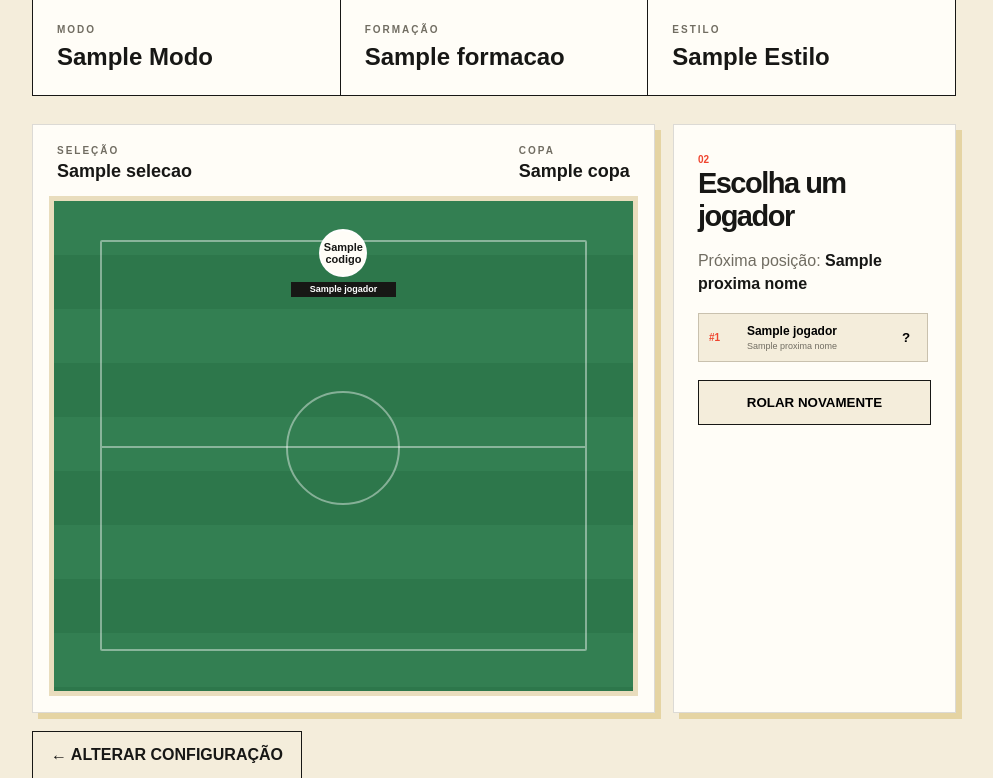
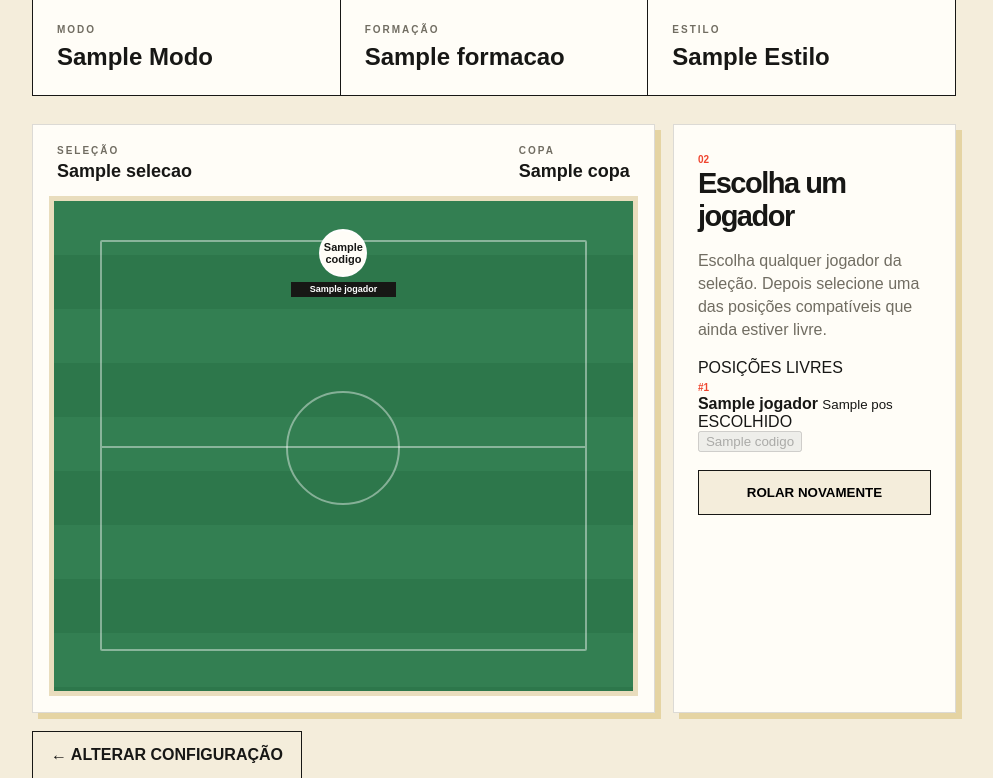
Before and after one commit to trupe-HyZs/6-a-7, a Flask app: template templates/partida.html in a window 1280 px wide. Shown: the part 212-990 px from the top of the page, without its empty margins (146-1139 px from the left). Run offline with Flask 3, Linux system fonts and the light colour scheme; the template is opened without the code that fills it: most values are stand-ins (such as "Sample title", 1, 10 or a date in 2020).

Commit message:
Show full roster and choose eligible open position

```diff
--- a/templates/partida.html
+++ b/templates/partida.html
@@ -33,7 +33,7 @@
           </div>
           <form method="post"><input type="hidden" name="acao" value="sortear"><button class="primary-button roll-button" type="submit">ROLAR O DADO →</button></form>
         </div>
-        <div class="draw-info"><span class="setup-number">01</span><h2>Monte sua seleção</h2><p>O sorteio define o universo de jogadores desta rodada. Depois dele, você vai preencher a formação.</p></div>
+        <div class="draw-info"><span class="setup-number">01</span><h2>Monte sua seleção</h2><p>O sorteio define o universo de jogadores desta rodada. Depois dele, você vai escolher qualquer jogador compatível com as posições da sua formação.</p></div>
       </section>
     {% else %}
       <section class="team-builder">
@@ -50,7 +50,13 @@
                 {% for pos in linha %}
                   <div class="player-slot {% if pos.jogador %}filled{% endif %}">
                     <span class="slot-circle">{{ pos.codigo }}</span>
-                    <span class="slot-name">{{ pos.jogador if pos.jogador else '?' }}</span>
+                    <span class="slot-name">
+                      {% if pos.jogador %}
+                        {% set escolhido = jogadores|selectattr('id', 'equalto', pos.jogador)|list %}
+                        {% if escolhido %}{{ escolhido[0].nome.split(' — ')[-1] }}{% else %}{{ pos.jogador }}{% endif %}
+                      {% else %}?
+                      {% endif %}
+                    </span>
                   </div>
                 {% endfor %}
               </div>
@@ -61,26 +67,55 @@
         <aside class="player-panel">
           <span class="setup-number">02</span>
           {% if completo %}
-            <h2>Time completo.</h2><p>Os 11 jogadores foram escolhidos.</p>
+            <h2>Time completo.</h2>
+            <p>Os 11 jogadores foram escolhidos.</p>
           {% else %}
             <h2>Escolha um jogador</h2>
-            <p class="position-target">Próxima posição: <strong>{{ proxima_nome }}</strong></p>
-            <div class="player-list">
+            <p class="position-target">Escolha qualquer jogador da seleção. Depois selecione uma das posições compatíveis que ainda estiver livre.</p>
+
+            <div class="position-legend">
+              <span>POSIÇÕES LIVRES</span>
+              {% for pos in posicoes if not pos.jogador %}
+                <b>{{ pos.codigo }}{% if pos.codigo in ['ZAG', 'MC', 'CA', 'VOL', 'ALA', 'ME', 'MD'] %} {{ pos.key.split('_')[-1] }}{% endif %}</b>
+              {% endfor %}
+            </div>
+
+            <div class="player-list all-players">
               {% for jogador in jogadores %}
-                <form method="post">
-                  <input type="hidden" name="acao" value="escolher">
-                  <input type="hidden" name="posicao" value="{{ proxima_key }}">
-                  <input type="hidden" name="jogador" value="{{ jogador }}">
-                  <button class="player-option" type="submit">
+                <div class="player-card {% if jogador.escolhido or not jogador.tem_posicao_livre %}player-disabled{% endif %}">
+                  <div class="player-main">
                     <span class="player-number">#{{ loop.index }}</span>
-                    <span><strong>{{ jogador }}</strong><small>{{ proxima_nome }}</small></span>
-                    <span class="player-arrow">?</span>
-                  </button>
-                </form>
+                    <div>
+                      <strong>{{ jogador.nome }}</strong>
+                      <small>
+                        {% for pos in jogador.posicoes %}{{ pos }}{% if not loop.last %} / {% endif %}{% endfor %}
+                      </small>
+                    </div>
+                    {% if jogador.escolhido %}<span class="player-status">ESCOLHIDO</span>{% endif %}
+                  </div>
+
+                  <div class="position-actions">
+                    {% for opcao in jogador.opcoes %}
+                      <form method="post">
+                        <input type="hidden" name="acao" value="escolher">
+                        <input type="hidden" name="posicao" value="{{ opcao.key }}">
+                        <input type="hidden" name="jogador" value="{{ jogador.id }}">
+                        <button class="position-button {% if opcao.ocupada or jogador.escolhido %}position-occupied{% endif %}" type="submit" {% if opcao.ocupada or jogador.escolhido %}disabled{% endif %}>
+                          {{ opcao.codigo }}{% if opcao.codigo in ['ZAG', 'MC', 'CA', 'VOL', 'ALA', 'ME', 'MD'] %} {{ opcao.key.split('_')[-1] }}{% endif %}
+                        </button>
+                      </form>
+                    {% endfor %}
+                    {% if not jogador.opcoes %}<span class="no-position">Sem posição na formação</span>{% endif %}
+                  </div>
+                </div>
               {% endfor %}
             </div>
           {% endif %}
-          <form method="post" class="reroll-form"><input type="hidden" name="acao" value="sortear"><button class="secondary-button" type="submit">ROLAR NOVAMENTE</button></form>
+
+          <form method="post" class="reroll-form">
+            <input type="hidden" name="acao" value="sortear">
+            <button class="secondary-button" type="submit">ROLAR NOVAMENTE</button>
+          </form>
         </aside>
       </section>
     {% endif %}
```
